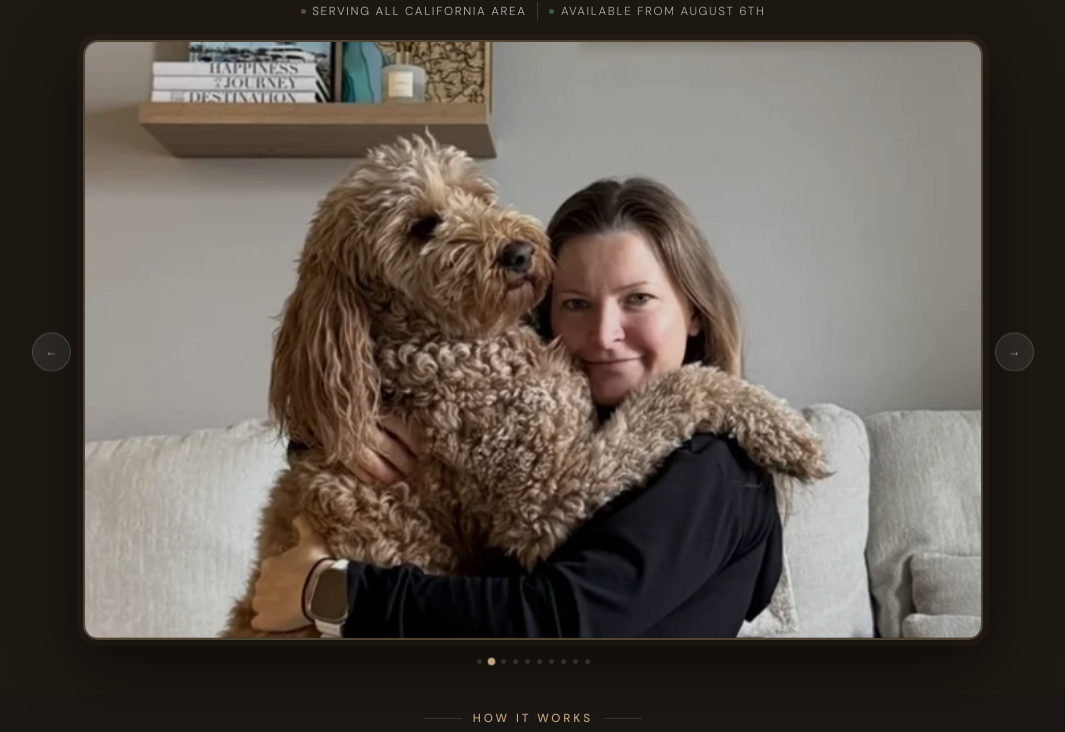
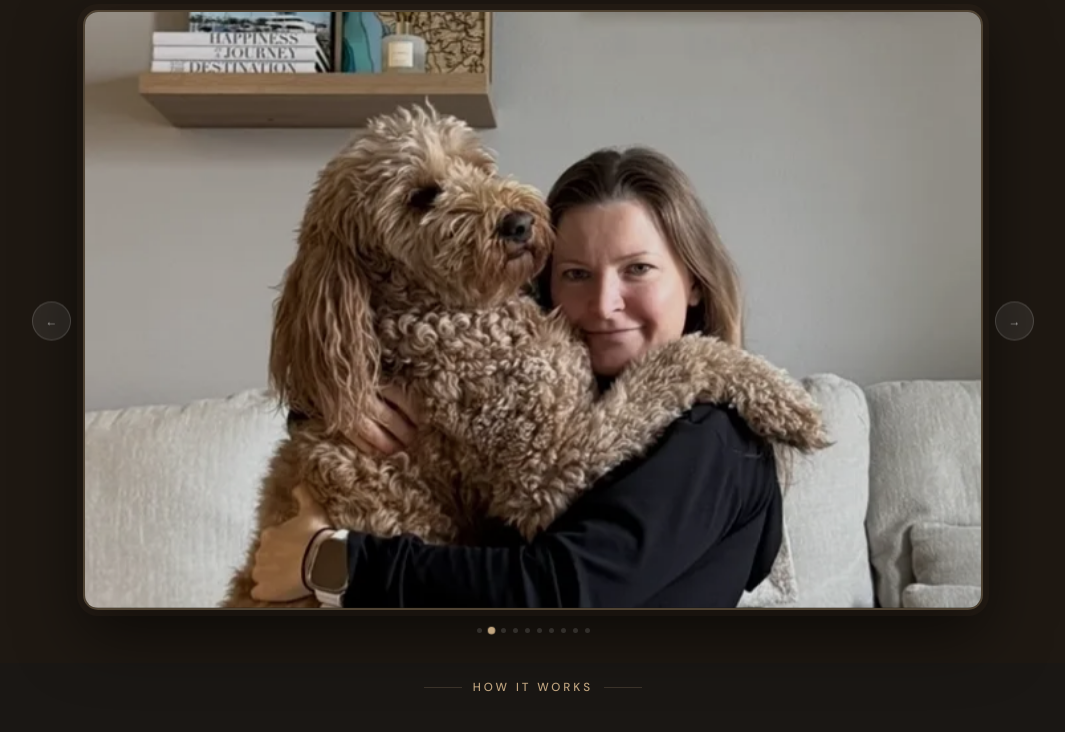
Before and after one commit to yuliapsavinkova/daisy, a website built with Vite: page index.html in a window 1280 px wide. Shown: the part 166-898 px from the top of the page, without its empty margins (107-1172 px from the left). Built offline with nearby package versions, Linux system fonts and the light colour scheme.

Commit message:
hide location for now

```diff
--- a/index.html
+++ b/index.html
@@ -182,12 +182,12 @@
           <p class="hero-headline">
             <span class="hero-headline-main">Live-In House &amp; Pet Sitter</span>
           </p>
-          <p class="hero-location">
+          <!-- <p class="hero-location">
             <span class="hero-location-dot"> </span>Serving All California Area
             <span class="hero-available"
               ><span class="hero-available-dot"></span>Available from August 6th</span
             >
-          </p>
+          </p> -->
         </div>
         <div class="carousel-wrap">
           <div class="carousel-viewport">
```
